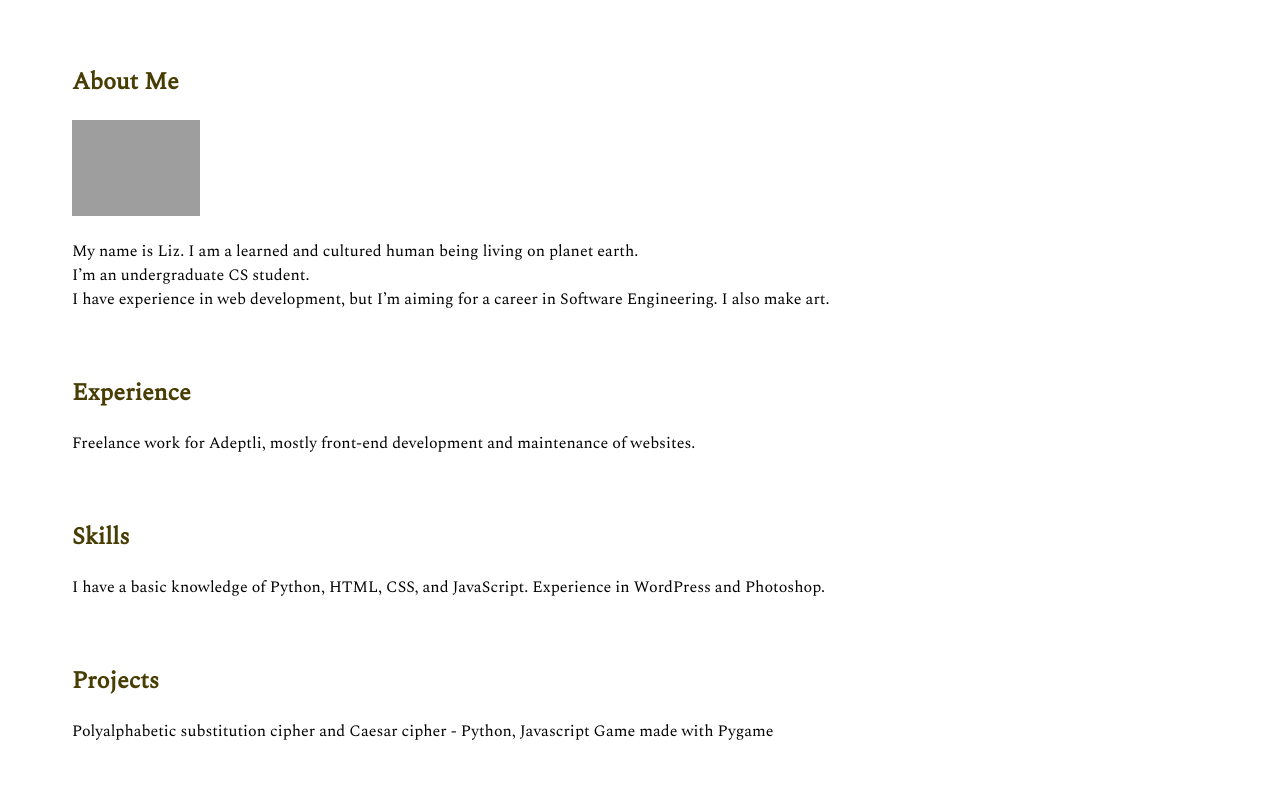
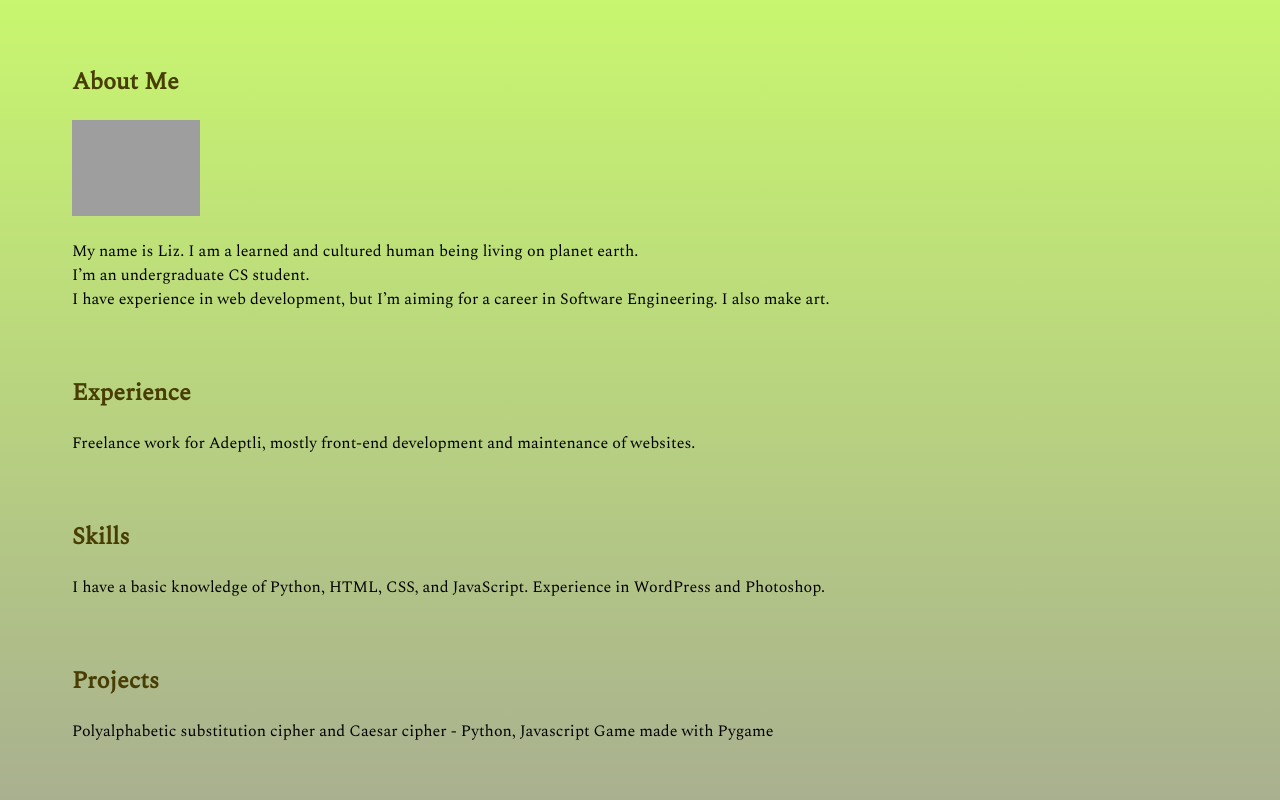
Before and after one commit to sanforde2005/sanforde2005.github.io, a plain HTML site: page index.html in a window 1280 px wide. Shown: the top 800 px of the page. Drawn offline with Linux system fonts and the light colour scheme; grey boxes are pictures that could not be loaded.

Commit message:
gradient

```diff
--- a/style.css
+++ b/style.css
@@ -4,7 +4,7 @@
 }
 
 body{
-    background-image: linear_gradient(#c8f66f, #9481a6);
+    background-image: linear-gradient(#c8f66f, #9481a6);
 }
 
 h2{
```
